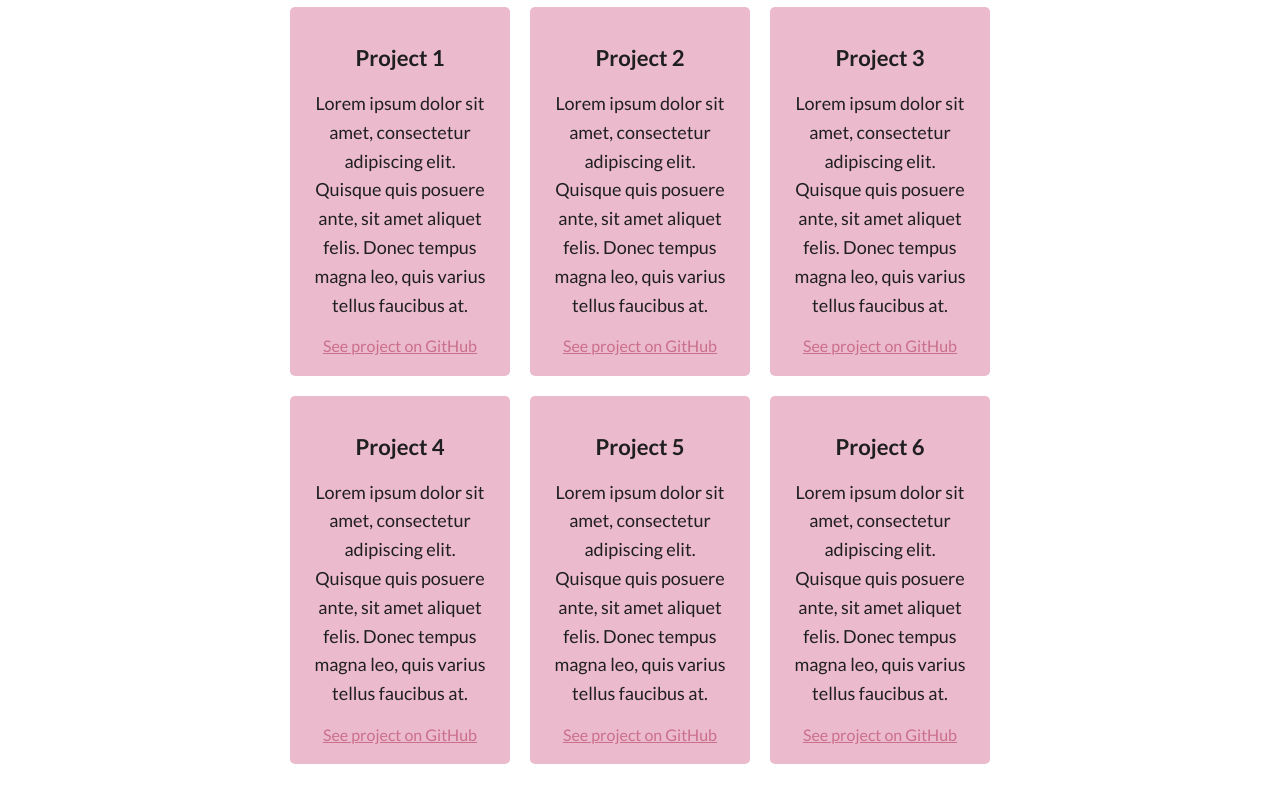
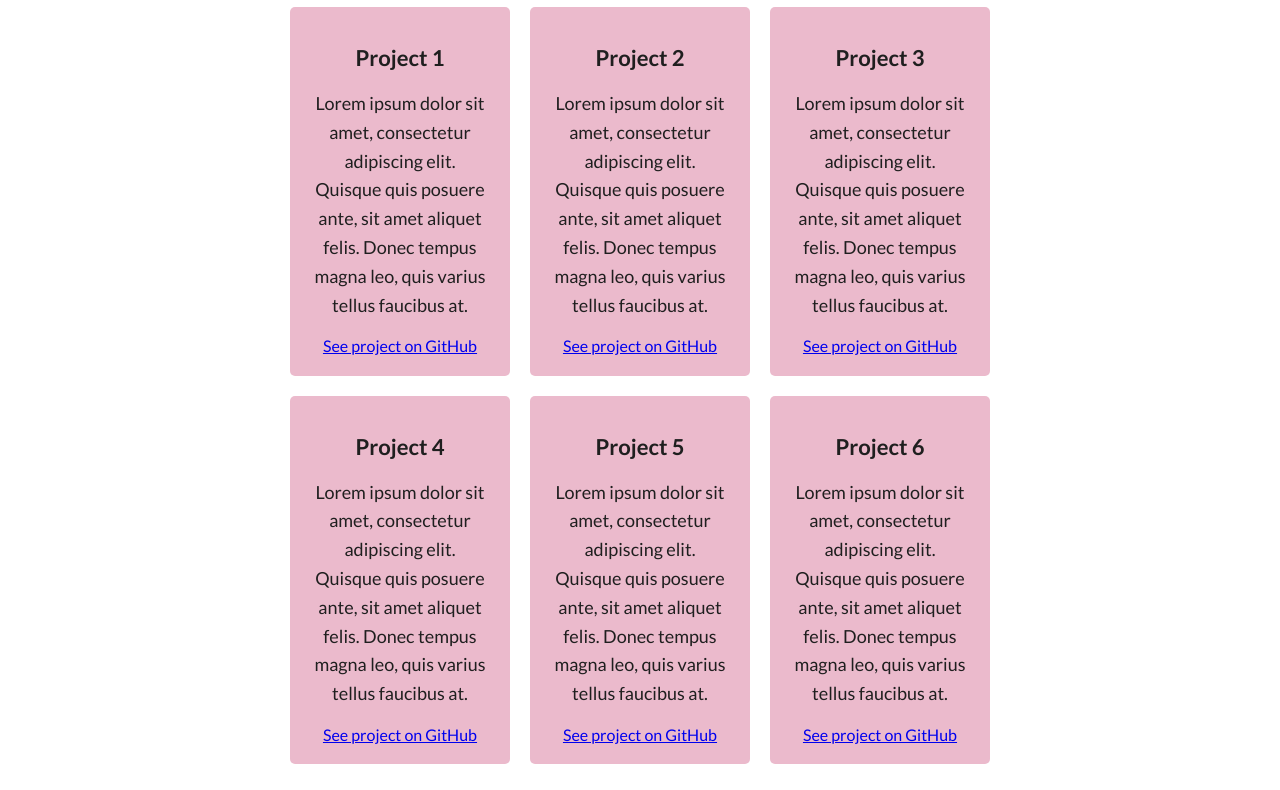
Before and after one commit to Polly9568/portfolio-website, a plain HTML site: page work.html in a window 1280 px wide. Shown: the part 180-970 px from the top of the page. Drawn offline with nearby package versions, Linux system fonts and the light colour scheme; a script that the page names is missing.

Commit message:
fixing the same problem

```diff
--- a/css/style.production.css
+++ b/css/style.production.css
@@ -83,10 +83,6 @@ p,
 li,
 table {
   line-height: var(--line-height);
-}
-
-a{
-  color: var(--primary-color)
 }
 
 a:visited {
--- a/css/styles.css
+++ b/css/styles.css
@@ -75,10 +75,6 @@ p,
 li,
 table {
   line-height: var(--line-height);
-}
-
-a{
-  color: var(--primary-color)
 }
 
 a:visited {
--- a/work.html
+++ b/work.html
@@ -4,7 +4,7 @@
 <head>
     <meta charset="UTF-8">
     <meta name="viewport" content="width=device-width, initial-scale=1.0">
-    <link rel="icon" href="./img/favicon.ico">
+    <link rel="icon" href="./img/favicon.png">
     <link rel="stylesheet" type="text/css"
         href="https://cdnjs.cloudflare.com/ajax/libs/normalize/8.0.0/normalize.min.css">
     <link rel="preconnect" href="https://fonts.googleapis.com">
```
Also changed, not shown: about.html (+1 -1 lines), contact.html (+1 -1 lines), index.html (+1 -1 lines).
